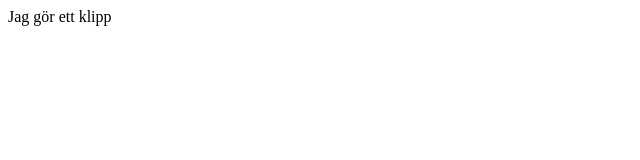
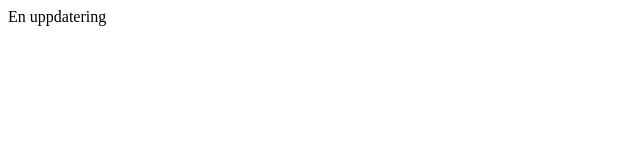
Before and after one commit to Nemetona/Techniques-for-webdesign, a plain HTML site: page index.html in a window 1280 px wide. Shown: the full height of the page, 0-640 px from the left. Drawn offline with Linux system fonts and the light colour scheme.

Commit message:
new update

```diff
--- a/index.html
+++ b/index.html
@@ -7,7 +7,7 @@
     <title>Document</title>
 </head>
 <body>
-    Jag gör ett klipp
+    En uppdatering
 
 </body>
 </html>
```
